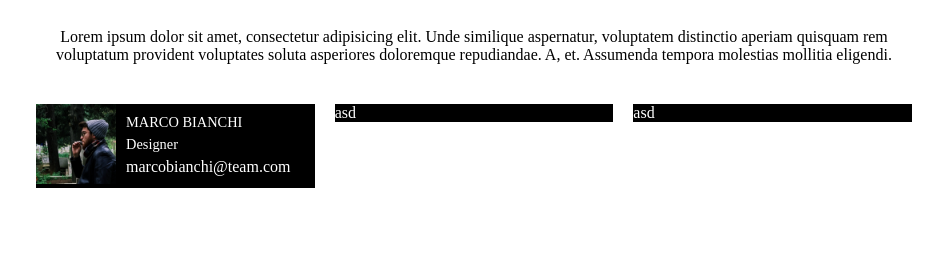
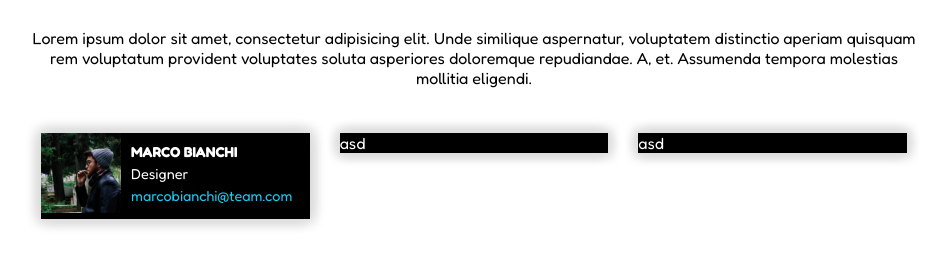
Before and after one commit to MassimoAzzini/html-css-float-cards, a plain HTML site: page index.html in a window 1280 px wide. Shown: the part 71-338 px from the top of the page, without its empty margins (166-1112 px from the left). Drawn offline with Linux system fonts and the light colour scheme.

Commit message:
modifiche cards

```diff
--- a/css/style.css
+++ b/css/style.css
@@ -3,6 +3,10 @@
   margin: 0;
   padding: 0;
   box-sizing: border-box;
+}
+
+body{
+  font-family: 'Fredoka', sans-serif;
 }
 
 .clearfix::after{
@@ -17,7 +21,6 @@
 
 /* HEADER */
 h1{
-  font-family: 'Fredoka', sans-serif;
   font-weight: bold;
   color: #e53170;
   text-align: center;
@@ -44,15 +47,20 @@ h1{
 
 .cards{
   width: calc(100% /3);
+  min-width: 250px;
   height: 100px;
-  padding: 10px;
-
+  padding: 15px;
 }
 
 .cards .background{
   width: 100%;
   background-color: black;
   color: white;
+  box-shadow:  5px  5px 10px #dedede,
+  -5px -5px 10px #dedede,
+   5px -5px 10px #dedede,
+  -5px  5px 10px #dedede;
+
 }
 
 .cards img{
@@ -66,9 +74,17 @@ h1{
   padding: 10px;
 }
 
-.name,
+.info .name,
 .job,
-.email{
+.mail{
   font-size: 0.9rem;
   margin-bottom: 5px;
 }
+
+.info .name{
+  font-weight: bold;
+}
+
+.info .mail{
+  color: #17ccf2;
+}
```
